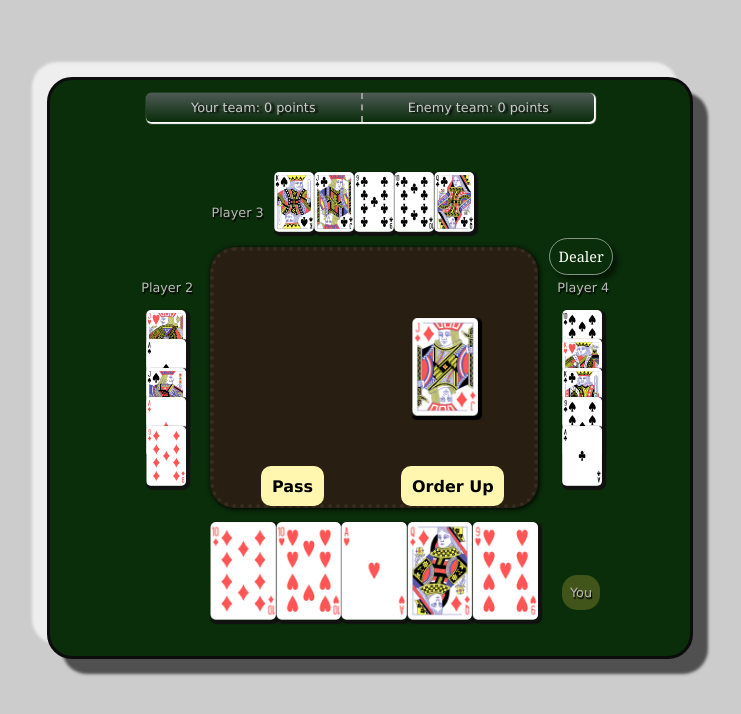
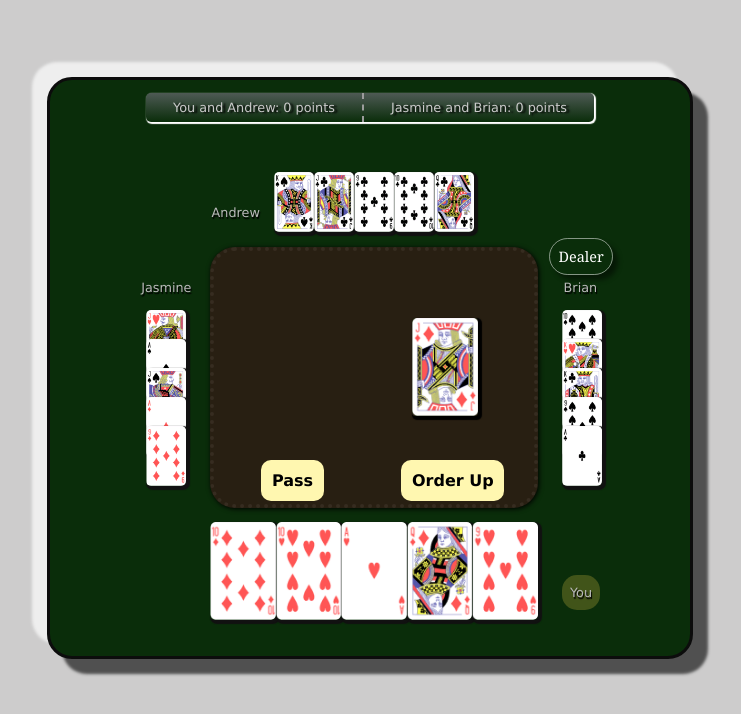
Before and after one commit to jasminealmassri/Euchre.Web, a React (Vite) app in the folder euchre-react/: page / in a window 1280 px wide. Shown: the top 714 px of the page, without its empty margins (270-1011 px from the left). Built offline with nearby package versions, Linux system fonts and the light colour scheme.

Commit message:
start new game implemented, styling update trump selector

```diff
--- a/euchre-react/src/components/ComputerPlayer.tsx
+++ b/euchre-react/src/components/ComputerPlayer.tsx
@@ -91,7 +91,7 @@ const ComputerPlayer = ({ playerPointer }: PlayerProps) => {
     }
   };
 
-  const timeDelayMS: number = 0;
+  const timeDelayMS: number = 1000;
   useEffect(() => {
     const timeoutId = setTimeout(() => {
       if (canDeal) {
--- a/euchre-react/src/components/EngineDemo.tsx
+++ b/euchre-react/src/components/EngineDemo.tsx
@@ -1,6 +1,6 @@
 import React from "react";
 
-import { useEuchreSelector } from "../state/hooks";
+import { useAppDispatch, useEuchreSelector } from "../state/hooks";
 import {
   findPlayer,
   selectCurrentPlayer,
@@ -18,8 +18,11 @@ import MessageComponent from "./MessageComponent";
 import ComputerPlayer from "./ComputerPlayer";
 import { EuchrePlayerState, Phase } from "../state";
 import { gamePhase } from "../interfaces/gamePhase";
+import { startHand } from "../state/thunks/euchre";
+import { resetState } from "../state/reducers/euchre";
 
 const EngineDemo = () => {
+  const dispatch = useAppDispatch();
   const phase = useEuchreSelector(selectPhase);
   const players = useEuchreSelector(selectPlayers);
   const currentPlayer = useEuchreSelector(selectCurrentPlayer);
@@ -106,6 +109,16 @@ const EngineDemo = () => {
             />
           )}
         </div>
+        {phase === Phase.END_OF_GAME && (
+          <button
+            className="startNewGame"
+            onClick={() => {
+              dispatch(resetState());
+            }}
+          >
+            Click To Start New Game
+          </button>
+        )}
         {players.map((player, i) => (
           <React.Fragment key={player.name}>
             <div>
@@ -116,9 +129,6 @@ const EngineDemo = () => {
               )}
             </div>
             {/* <hr /> */}
-            {phase === Phase.END_OF_GAME && (
-              <button className="startNewGame">Start New Game?</button>
-            )}
           </React.Fragment>
         ))}
       </div>
--- a/euchre-react/src/components/Player.css
+++ b/euchre-react/src/components/Player.css
@@ -1,6 +1,6 @@
 .player-1-prompt {
   position: absolute;
-  top: 67%;
+  top: 66%;
   left: 33%;
   width: 38%;
   gap: 1rem;
--- a/euchre-react/src/components/ScoreComponent.tsx
+++ b/euchre-react/src/components/ScoreComponent.tsx
@@ -35,8 +35,12 @@ const ScoreComponent = () => {
   return (
     <div className="scoreboard-container">
       <div className="total_scores">
-        <div>Your team: {team1Score} points</div>
-        <div>Enemy team: {team2Score} points</div>
+        <div>
+          {player1.name} and {player3.name}: {team1Score} points
+        </div>
+        <div>
+          {player2.name} and {player4.name}: {team2Score} points
+        </div>
       </div>
       {trump && (
         <div className="round-scoreboard">
--- a/euchre-react/src/components/TableComponent.css
+++ b/euchre-react/src/components/TableComponent.css
@@ -1,6 +1,36 @@
 .currentPlayer {
   background-color: yellow;
   animation: currentPlayer 2.5s linear infinite;
+}
+
+.trumpSuits {
+  background-color: white;
+  border-radius: 5px;
+  border: 1px solid black;
+  padding: 0.55em;
+  cursor: pointer;
+  max-width: 2rem;
+  transition: all 0.2s linear;
+}
+
+.trumpSuits:hover {
+  transform: scale(120%);
+  background-color: rgb(250, 222, 145);
+}
+
+.startNewGame {
+  position: absolute;
+  top: 47%;
+  left: 35%;
+  padding: 2%;
+  cursor: pointer;
+  font-weight: bold;
+  border-radius: 10px;
+  /* background-color: red; */
+}
+
+.startNewGame:hover {
+  background-color: rgb(253, 255, 216);
 }
 
 @keyframes currentPlayer {
@@ -53,7 +83,7 @@
 
 #player-4-label {
   top: 33%;
-  left: 78%;
+  left: 79%;
 }
 
 .player-2-hand {
--- a/euchre-react/src/components/TrumpSelector.tsx
+++ b/euchre-react/src/components/TrumpSelector.tsx
@@ -3,7 +3,7 @@ import {
   PlayingCardSuit,
   suitToColor,
 } from "../lib/playing-card/playing-card.interface";
-
+import "./TableComponent.css";
 interface Props {
   onClick?: (suit: PlayingCardSuit) => void;
 }
@@ -13,17 +13,14 @@ const TrumpSelector = ({ onClick }: Props) => {
   const candidates = useEuchreSelector((state) => state.trumpCandidates);
 
   return (
-    <div style={{ display: "flex", backgroundColor: "white" }}>
+    <div style={{ display: "flex", gap: "0.75rem" }}>
       {candidates.map((suit) => (
         <div
           key={suit}
           style={{
-            border: "1px solid black",
-            padding: "0.25em",
             color: suitToColor(suit),
-            cursor: "pointer",
-            maxWidth: "1.5em",
           }}
+          className="trumpSuits"
           onClick={() => onClick && onClick(suit)}
         >
           {suits[suit]}
--- a/euchre-react/src/lib/euchre/index.ts
+++ b/euchre-react/src/lib/euchre/index.ts
@@ -97,7 +97,7 @@ export const player1State: EuchrePlayerState = {
 
 export const player2State: EuchrePlayerState = {
   hand: "player2",
-  name: "Player 2",
+  name: "Jasmine",
   tablePosition: 1,
   type: PlayerType.COMPUTER,
   role: null,
@@ -107,7 +107,7 @@ export const player2State: EuchrePlayerState = {
 
 export const player3State: EuchrePlayerState = {
   hand: "player3",
-  name: "Player 3",
+  name: "Andrew",
   tablePosition: 2,
   type: PlayerType.COMPUTER,
   role: null,
@@ -117,7 +117,7 @@ export const player3State: EuchrePlayerState = {
 
 export const player4State: EuchrePlayerState = {
   hand: "player4",
-  name: "Player 4",
+  name: "Brian",
   tablePosition: 3,
   type: PlayerType.COMPUTER,
   role: null,
```
